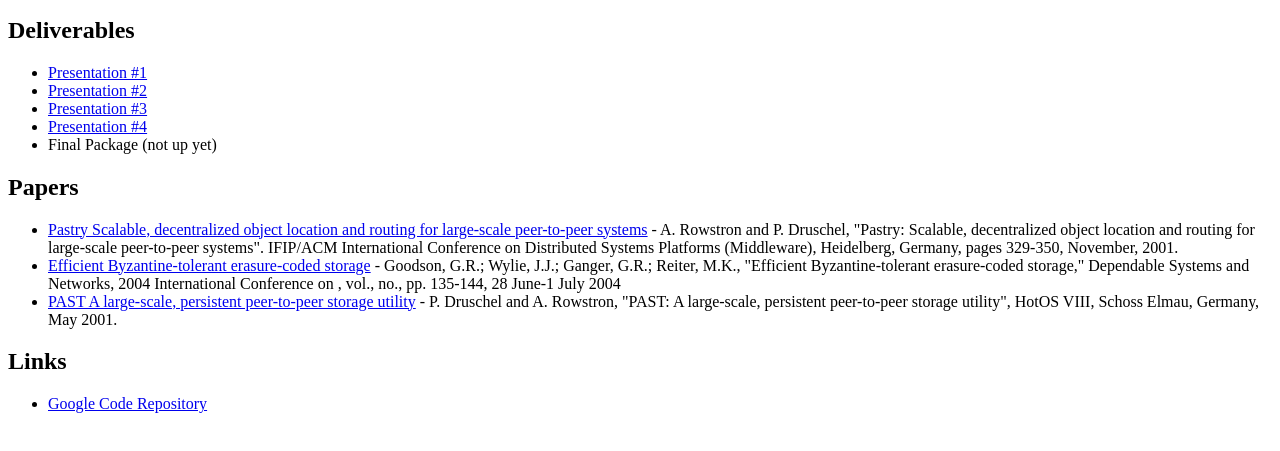
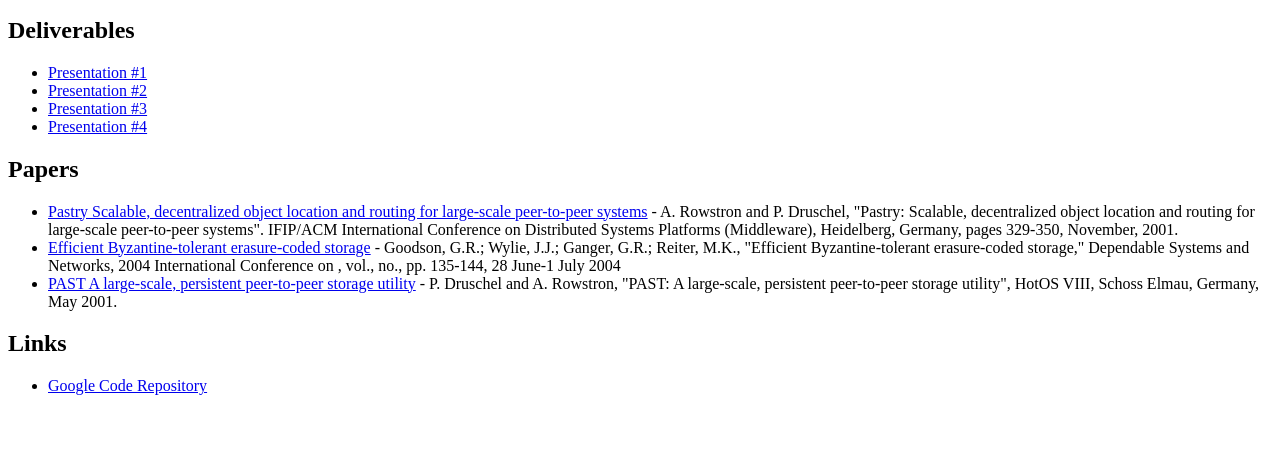
Before and after one commit to AlexMaskovyak/rit-monotonicity, a plain HTML site: page docs/index.html in a window 1280 px wide. Shown: the part 137-588 px from the top of the page. Drawn offline with Linux system fonts and the light colour scheme.

Commit message:
Removed unnecessary line in the doc/index

```diff
--- a/docs/index.html
+++ b/docs/index.html
@@ -22,7 +22,6 @@
 		<li><a href="Presentation_2.pdf">Presentation #2</a></li>
 		<li><a href="Presentation_3.pdf">Presentation #3</a></li>
 		<li><a href="Presentation_4.pdf">Presentation #4</a></li>
-		<li>Final Package (not up yet)</li>
 	</ul>
 
 	<h2>Papers</h2>
```
